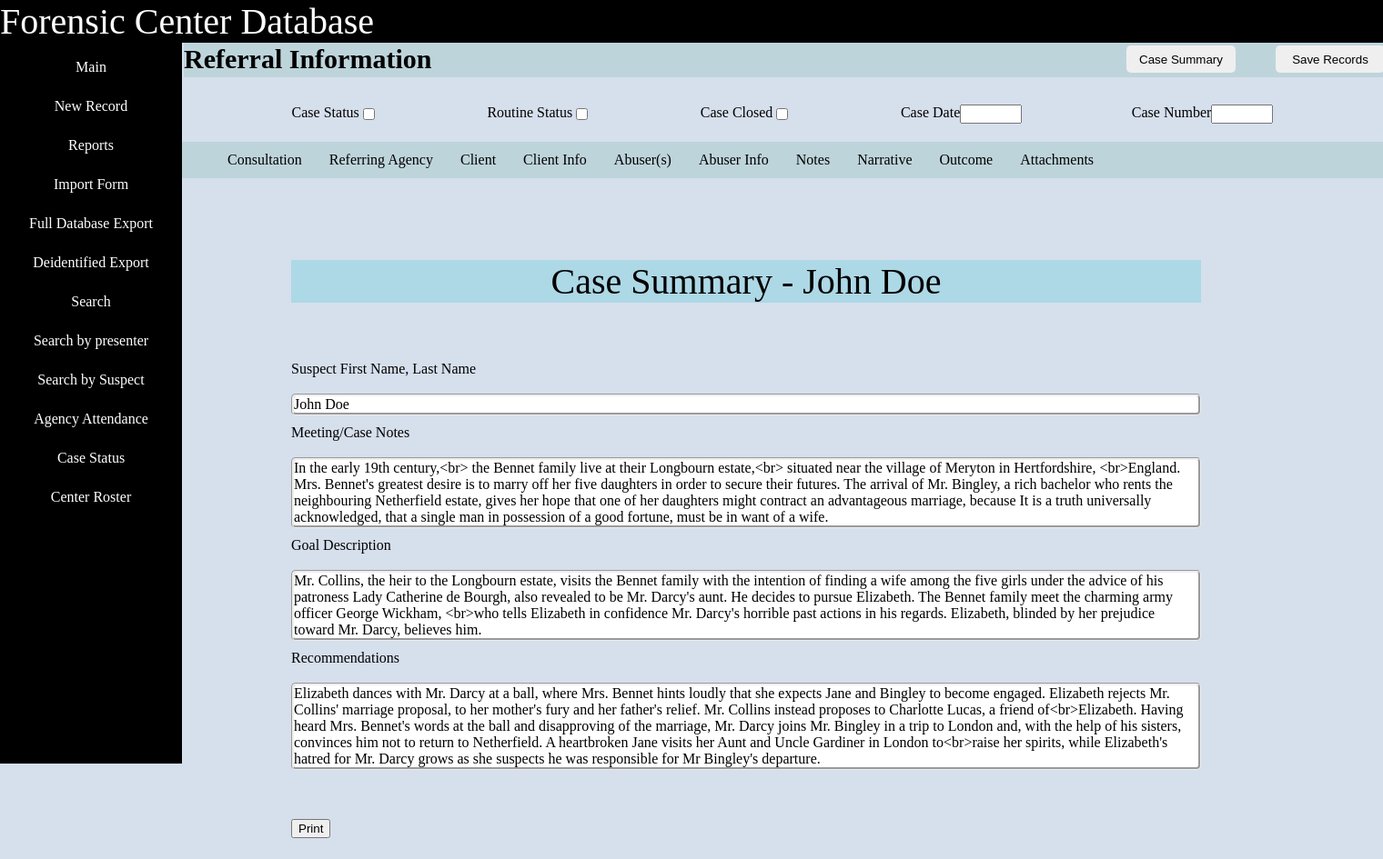
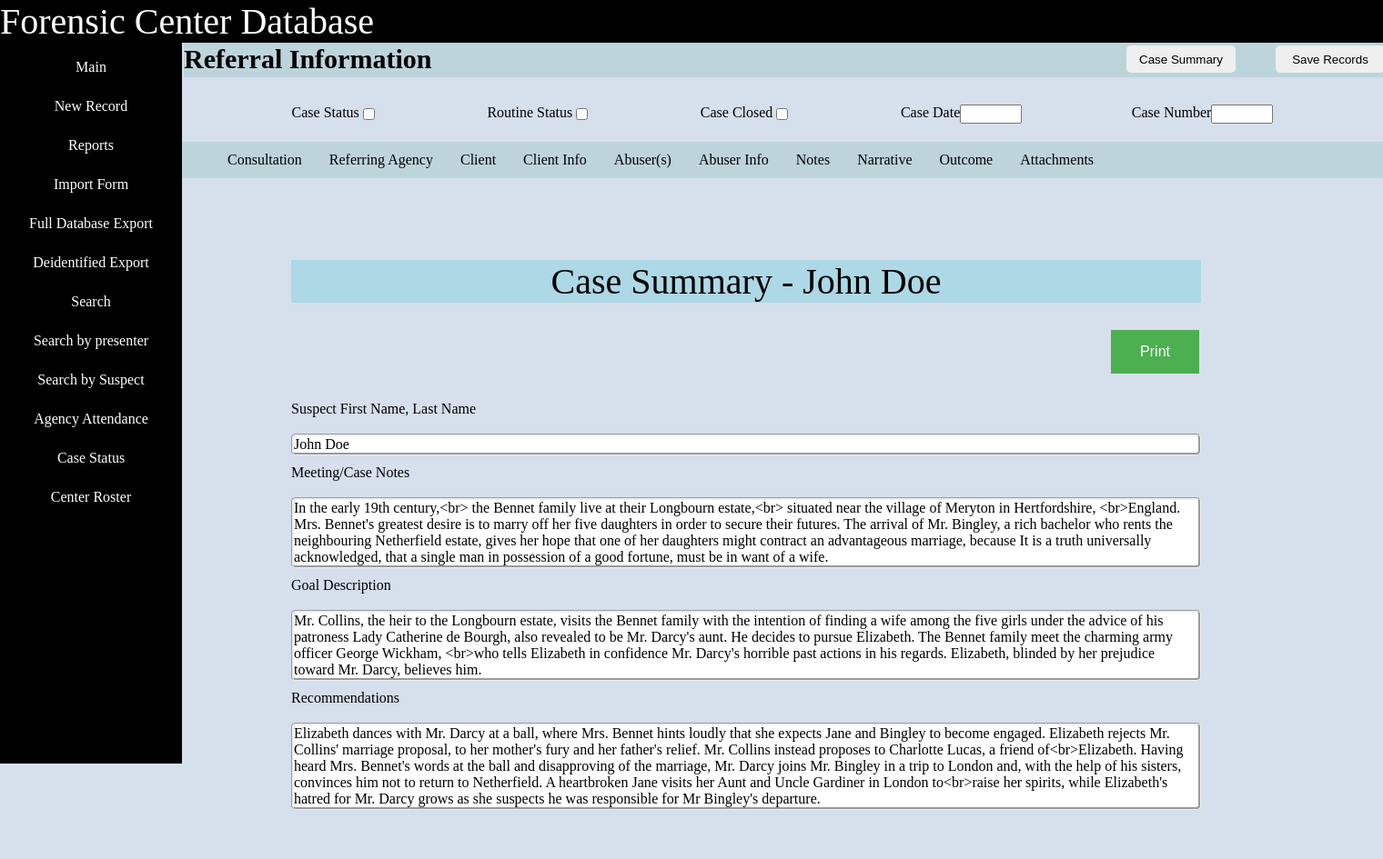
Before and after one commit to tiffanychao/Elder-Abuse-Database-Project, a Flask app: page /case_summary in a window 1520 px wide. Shown: the whole page at 91% size. Before the commit the page ends 922 px from the top, so only its background shows below. Run offline with Flask 2, Linux system fonts and the light colour scheme.

Commit message:
update button style

```diff
--- a/static/caseSummary.css
+++ b/static/caseSummary.css
@@ -33,3 +33,16 @@
     position: relative;
     right: 4px;
 }
+
+.button {
+    background-color: #4CAF50;
+    border: none;
+    color: white;
+    padding: 15px 32px;
+    text-align: center;
+    text-decoration: none;
+    display: inline-block;
+    font-size: 16px;
+    margin: 4px 2px;
+    cursor: pointer;
+}
--- a/templates/caseSummary.html
+++ b/templates/caseSummary.html
@@ -15,9 +15,15 @@
                 Case Summary - {{name}}
             </div>
         </div>
-        <br>
-        <br>
-        <br>
+        <div class = "noPrint">
+            <div class="text_with_input_container">
+                <p align="right">
+                    <button onclick="window.print();" class = "button"  >Print</button>
+                  </p>
+                </div>
+        </div>
+
+
         <div class="text_with_input_container">
             <div>
                 Suspect First Name, Last Name
@@ -56,7 +62,7 @@
         <br>
         <br>
         <br>
-        <button onclick="window.print();" class="noPrint">Print</button>
+
     </div>
 </div>
 
```
